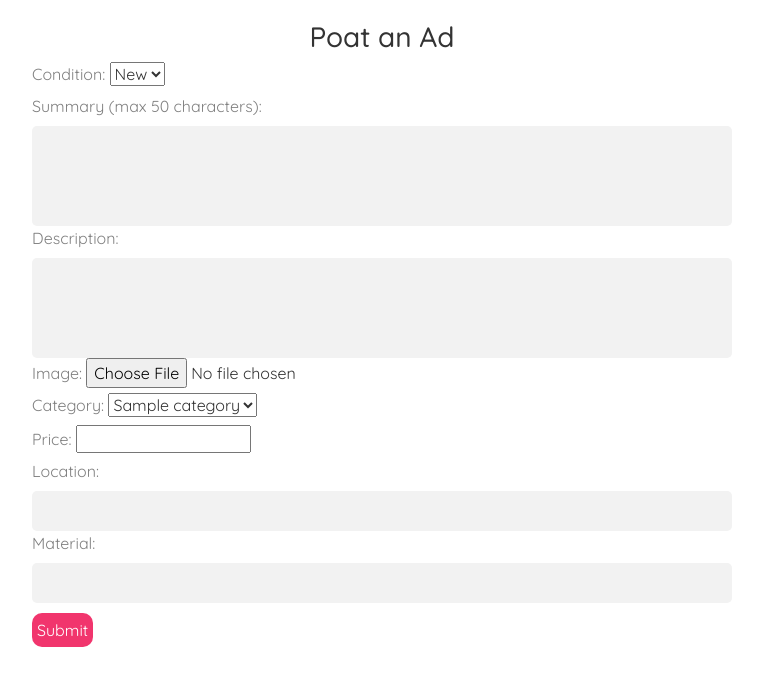
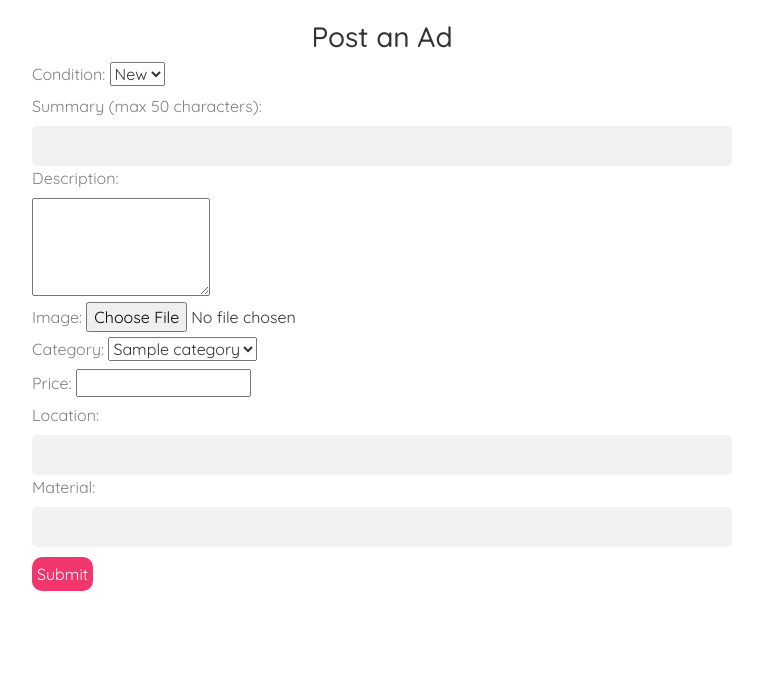
Before and after one commit to AshiiiGA/ThriftyNook, a Node server app: page /post-ad in a window 1280 px wide. Shown: the part 85-771 px from the top of the page, without its empty margins (258-1021 px from the left). Run offline with Node 20, Linux system fonts and the light colour scheme; a user stored in the database is signed in; tables that the repository leaves empty hold one stand-in row (values such as "Sample post"); some libraries are stand-ins or nearby versions.

Commit message:
error in the post ad fixed

```diff
--- a/views/post-ad.ejs
+++ b/views/post-ad.ejs
@@ -1,8 +1,7 @@
 <%- include('layouts/header') %>
 <div class="container">
-  <h3  style="display: flex; justify-content: center;">Poat an Ad</h3>
+  <h3 style="display: flex; justify-content: center;">Post an Ad</h3>
   <div style="display: flex; justify-content: center;">
-
     <form action="/add-product" method="POST" enctype="multipart/form-data" style="width: 700px;">
       <label for="condition">Condition:</label>
       <select name="condition" required>
@@ -11,10 +10,10 @@
       </select>
       <br>
       <label for="summary">Summary (max 50 characters):</label>
-        <input style="height: 100px;" type="text" name="summary" maxlength="50" required>
+      <input type="text" name="summary" maxlength="50" required>
       <br>
       <label for="description">Description:</label><br>
-        <input style="height: 100px;" type="text" name="summary" maxlength="50" required>
+      <textarea name="description" rows="4" required></textarea>
       <br>
       <label for="image">Image:</label>
       <input type="file" name="image" accept="image/*" required>
@@ -35,9 +34,7 @@
       <br>
       <label for="material">Material:</label>
       <input type="text" name="material">
-
       <button style="padding: 5px; margin-top: 10px; border-radius: 10px; background-color: #f1356d; border: none; color: white;" type="submit">Submit</button>
     </form>
   </div>
-
 </div>
```
Lines whose indentation alone changed are shown as unchanged.
